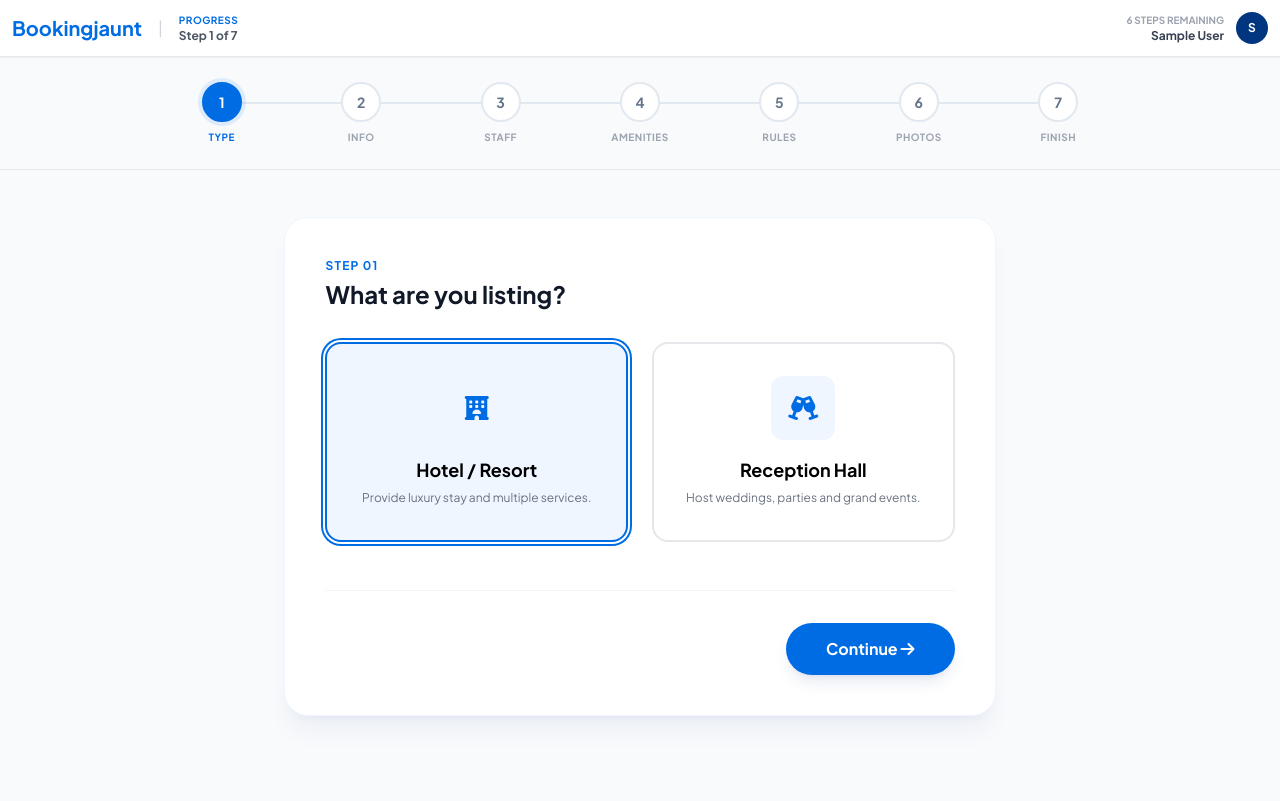
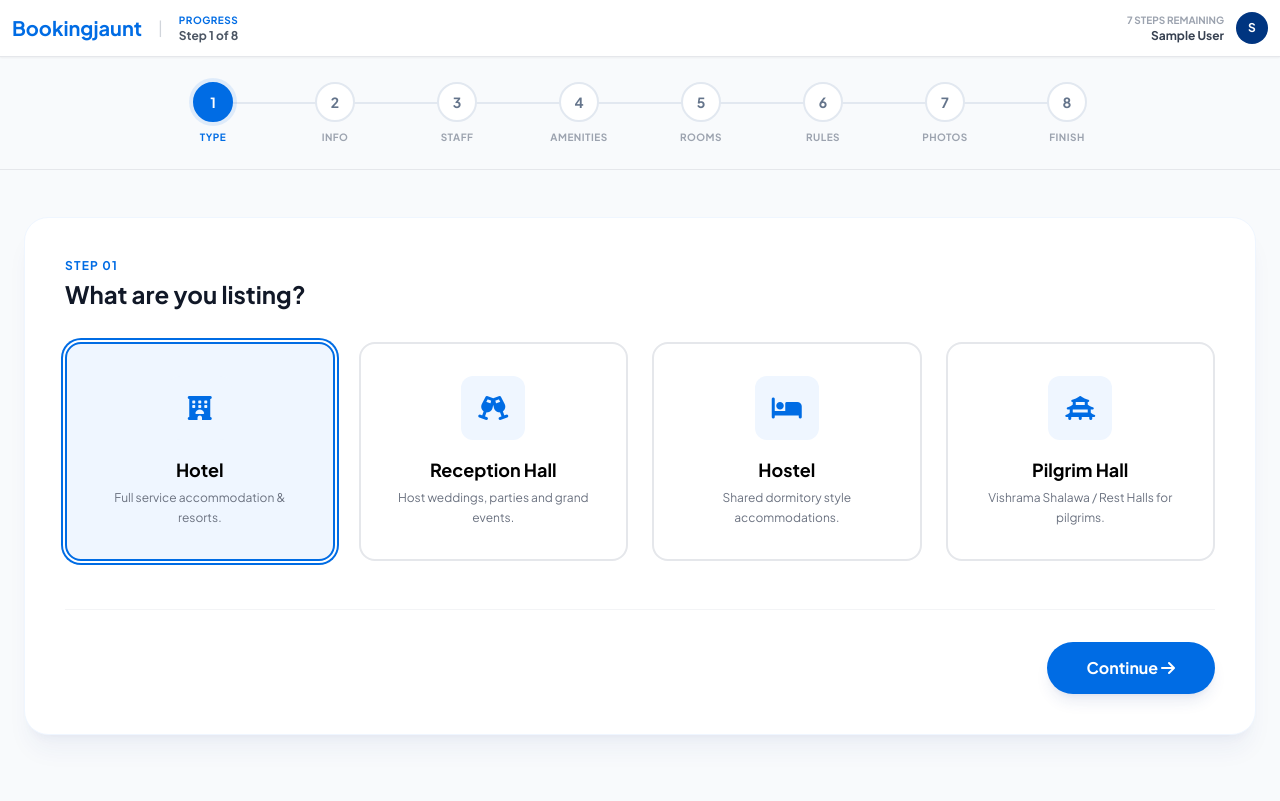
Before and after one commit to Bashitha267/bookingjaunt, a PHP site: page /property_wizard.php in a window 1280 px wide. Shown: the top 801 px of the page. Before the commit the page ends 732 px from the top, so only its background shows below. Run offline with PHP 8.4, Linux system fonts and the light colour scheme; the visitor is signed in with stand-in values (Sample User, id 1); data that the repository does not hold is empty; some libraries are stand-ins or nearby versions.

Commit message:
added until step 5

```diff
--- a/database.sql
+++ b/database.sql
@@ -23,7 +23,7 @@ CREATE TABLE IF NOT EXISTS users (
 CREATE TABLE IF NOT EXISTS properties (
     id INT AUTO_INCREMENT PRIMARY KEY,
     owner_id INT NOT NULL,
-    business_type ENUM('hotel', 'reception_hall') NOT NULL,
+    business_type ENUM('hotel', 'reception_hall', 'hostel', 'rest_hall') NOT NULL,
     hotel_category ENUM('budget_friendly', 'luxury', 'super_luxury') NULL,
     property_name VARCHAR(255) NOT NULL,
     description TEXT,
--- a/property_wizard.php
+++ b/property_wizard.php
@@ -6,6 +6,15 @@ session_start();
 if (!isset($_SESSION['user_id'])) {
     header("Location: register.php");
     exit();
+}
+
+// Fetch Master Amenities
+$stmt = $pdo->query("SELECT * FROM amenities_master ORDER BY category, amenity_name");
+$all_amenities = $stmt->fetchAll(PDO::FETCH_ASSOC);
+
+$grouped_amenities = [];
+foreach ($all_amenities as $amenity) {
+    $grouped_amenities[$amenity['category']][] = $amenity;
 }
 
 $type = $_GET['type'] ?? 'hotel';
@@ -68,7 +77,7 @@ $type = $_GET['type'] ?? 'hotel';
         <div class="max-w-5xl mx-auto px-6">
             <div class="flex justify-between relative">
                 <?php
-            $steps = ["Type", "Info", "Staff", "Amenities", "Rules", "Photos", "Finish"];
+                $steps = ["Type", "Info", "Staff", "Amenities", "Rooms", "Rules", "Photos", "Finish"];
                 foreach($steps as $i => $name):
                     $num = $i + 1;
                 ?>
@@ -92,14 +101,14 @@ $type = $_GET['type'] ?? 'hotel';
                         <span class="text-[#006ce4] font-bold text-xs tracking-widest uppercase mb-1 block">Step 01</span>
                         <h2 class="text-2xl font-bold text-gray-900">What are you listing?</h2>
                     </div>
-                    <div class="grid grid-cols-2 gap-6">
+                    <div class="grid grid-cols-1 md:grid-cols-2 lg:grid-cols-4 gap-6">
                         <label class="group relative border-2 rounded-2xl p-8 cursor-pointer hover:bg-blue-50/50 transition-all text-center has-[:checked]:border-[#006ce4] has-[:checked]:bg-blue-50 ring-offset-2 has-[:checked]:ring-2 ring-[#006ce4]">
                             <input type="radio" name="business_type" value="hotel" required class="hidden" <?= $type == 'hotel' ? 'checked' : '' ?>>
                             <div class="w-16 h-16 bg-blue-50 text-[#006ce4] rounded-xl flex items-center justify-center mx-auto mb-4 group-hover:scale-105 transition-transform">
                                 <i class="fas fa-hotel text-2xl"></i>
                             </div>
-                            <div class="font-bold text-lg mb-1">Hotel / Resort</div>
-                            <p class="text-xs text-gray-500 leading-relaxed">Provide luxury stay and multiple services.</p>
+                            <div class="font-bold text-lg mb-1">Hotel</div>
+                            <p class="text-xs text-gray-500 leading-relaxed">Full service accommodation & resorts.</p>
                         </label>
                         <label class="group relative border-2 rounded-2xl p-8 cursor-pointer hover:bg-blue-50/50 transition-all text-center has-[:checked]:border-[#006ce4] has-[:checked]:bg-blue-50 ring-offset-2 has-[:checked]:ring-2 ring-[#006ce4]">
                             <input type="radio" name="business_type" value="reception_hall" class="hidden" <?= $type == 'reception_hall' ? 'checked' : '' ?>>
@@ -108,6 +117,22 @@ $type = $_GET['type'] ?? 'hotel';
                             </div>
                             <div class="font-bold text-lg mb-1">Reception Hall</div>
                             <p class="text-xs text-gray-500 leading-relaxed">Host weddings, parties and grand events.</p>
+                        </label>
+                        <label class="group relative border-2 rounded-2xl p-8 cursor-pointer hover:bg-blue-50/50 transition-all text-center has-[:checked]:border-[#006ce4] has-[:checked]:bg-blue-50 ring-offset-2 has-[:checked]:ring-2 ring-[#006ce4]">
+                            <input type="radio" name="business_type" value="hostel" class="hidden" <?= $type == 'hostel' ? 'checked' : '' ?>>
+                            <div class="w-16 h-16 bg-blue-50 text-[#006ce4] rounded-xl flex items-center justify-center mx-auto mb-4 group-hover:scale-105 transition-transform">
+                                <i class="fas fa-bed text-2xl"></i>
+                            </div>
+                            <div class="font-bold text-lg mb-1">Hostel</div>
+                            <p class="text-xs text-gray-500 leading-relaxed">Shared dormitory style accommodations.</p>
+                        </label>
+                        <label class="group relative border-2 rounded-2xl p-8 cursor-pointer hover:bg-blue-50/50 transition-all text-center has-[:checked]:border-[#006ce4] has-[:checked]:bg-blue-50 ring-offset-2 has-[:checked]:ring-2 ring-[#006ce4]">
+                            <input type="radio" name="business_type" value="rest_hall" class="hidden" <?= $type == 'rest_hall' ? 'checked' : '' ?>>
+                            <div class="w-16 h-16 bg-blue-50 text-[#006ce4] rounded-xl flex items-center justify-center mx-auto mb-4 group-hover:scale-105 transition-transform">
+                                <i class="fas fa-vihara text-2xl"></i>
+                            </div>
+                            <div class="font-bold text-lg mb-1">Pilgrim Hall</div>
+                            <p class="text-xs text-gray-500 leading-relaxed">Vishrama Shalawa / Rest Halls for pilgrims.</p>
                         </label>
                     </div>
                 </div>
@@ -367,104 +392,84 @@ $type = $_GET['type'] ?? 'hotel';
                     <div class="mb-8">
                         <span class="text-[#006ce4] font-bold text-xs tracking-widest uppercase mb-1 block">Step 04</span>
                         <h2 class="text-2xl font-bold text-gray-900">Amenities & Facilities</h2>
-                        <p class="text-sm text-gray-500 mt-1">Select the amenities available at your property to help guests find you.</p>
+                        <p class="text-sm text-gray-500 mt-1">Select the amenities available at your property. These are managed by our admin.</p>
                     </div>
 
-                    <div class="space-y-10">
-                        <!-- Most Popular -->
+                    <div class="space-y-12">
+                        <?php foreach($grouped_amenities as $category => $items): ?>
                             <div>
-                            <h3 class="text-xs font-bold text-[#006ce4] uppercase tracking-wider mb-4 flex items-center gap-2">
-                                <i class="fas fa-star text-[10px]"></i> Most Popular
+                                <h3 class="text-xs font-bold text-[#006ce4] uppercase tracking-wider mb-5 flex items-center gap-2">
+                                    <span class="w-1.5 h-1.5 rounded-full bg-[#006ce4]"></span>
+                                    <?= $category ?>
                                 </h3>
                                 <div class="grid grid-cols-2 md:grid-cols-4 lg:grid-cols-6 gap-4">
-                                <?php
-                                $popular = [
-                                    ['id' => 'wifi', 'name' => 'Free WiFi', 'icon' => 'fa-wifi'],
-                                    ['id' => 'pool', 'name' => 'Swimming Pool', 'icon' => 'fa-swimming-pool'],
-                                    ['id' => 'parking', 'name' => 'Free Parking', 'icon' => 'fa-parking'],
-                                    ['id' => 'ac', 'name' => 'Air Conditioning', 'icon' => 'fa-wind'],
-                                    ['id' => 'restaurant', 'name' => 'Restaurant', 'icon' => 'fa-utensils'],
-                                    ['id' => 'gym', 'name' => 'Fitness Center', 'icon' => 'fa-dumbbell'],
-                                    ['id' => 'bar', 'name' => 'Bar', 'icon' => 'fa-glass-martini-alt'],
-                                    ['id' => 'room_service', 'name' => 'Room Service', 'icon' => 'fa-concierge-bell'],
-                                    ['id' => 'spa', 'name' => 'Spa & Wellness', 'icon' => 'fa-spa'],
-                                    ['id' => 'breakfast', 'name' => 'Breakfast Included', 'icon' => 'fa-egg'],
-                                ];
-                                foreach($popular as $item): ?>
-                                    <label class="amenity-card group relative cursor-pointer">
+                                    <?php foreach($items as $item): ?>
+                                        <label class="amenity-card group relative cursor-pointer h-full">
                                             <input type="checkbox" name="amenities[]" value="<?= $item['id'] ?>" class="hidden peer">
-                                        <div class="flex flex-col items-center justify-center p-5 rounded-2xl border-2 bg-gray-50/30 group-hover:bg-white peer-checked:border-[#006ce4] peer-checked:bg-blue-50/50 transition-all shadow-sm group-hover:shadow-md">
-                                            <i class="fas <?= $item['icon'] ?> text-gray-400 group-hover:text-[#006ce4] peer-checked:text-[#006ce4] text-xl mb-3"></i>
-                                            <span class="text-[10px] font-bold text-gray-600 group-hover:text-gray-900 peer-checked:text-[#003580] text-center uppercase tracking-tighter"><?= $item['name'] ?></span>
+                                            <div class="flex flex-col items-center justify-center p-5 rounded-2xl border-2 bg-gray-50/30 group-hover:bg-white peer-checked:border-[#006ce4] peer-checked:bg-[#006ce4]/5 transition-all shadow-sm group-hover:shadow-md h-full min-h-[110px] relative overflow-hidden">
+                                                <!-- Selection Glow -->
+                                                <div class="absolute inset-0 bg-[#006ce4]/10 opacity-0 peer-checked:opacity-100 transition-opacity"></div>
+
+                                                <i class="fas <?= $item['icon'] ?? 'fa-check' ?> text-gray-400 group-hover:text-[#006ce4] peer-checked:text-[#006ce4] text-2xl mb-3 transition-all group-hover:scale-110 peer-checked:scale-110"></i>
+                                                <span class="text-[10px] font-black text-gray-600 group-hover:text-gray-900 peer-checked:text-[#003580] text-center uppercase tracking-tighter leading-tight relative z-10"><?= $item['amenity_name'] ?></span>
+
+                                                <!-- Checkmark Indicator -->
+                                                <div class="absolute top-2 right-2 opacity-0 peer-checked:opacity-100 transition-opacity">
+                                                    <i class="fas fa-check-circle text-[#006ce4] text-[10px]"></i>
+                                                </div>
                                             </div>
                                         </label>
                                     <?php endforeach; ?>
                                 </div>
                             </div>
+                        <?php endforeach; ?>
 
-                        <!-- Bathroom & Bedroom (Side by Side on Wide Screens) -->
-                        <div class="grid grid-cols-1 xl:grid-cols-2 gap-10">
-                            <!-- Bathroom -->
-                            <div>
-                                <h3 class="text-xs font-bold text-gray-500 uppercase tracking-wider mb-4 flex items-center gap-2">
-                                    <i class="fas fa-bath text-[10px]"></i> Bathroom
-                                </h3>
-                                <div class="grid grid-cols-2 gap-3">
-                                    <?php
-                                    $bathroom = [
-                                        ['id' => 'hot_water', 'name' => 'Hot Water', 'icon' => 'fa-hot-tub'],
-                                        ['id' => 'toiletries', 'name' => 'Free Toiletries', 'icon' => 'fa-pump-soap'],
-                                        ['id' => 'towels', 'name' => 'Towels', 'icon' => 'fa-scroll'],
-                                        ['id' => 'hairdryer', 'name' => 'Hairdryer', 'icon' => 'fa-wind'],
-                                        ['id' => 'bathtub', 'name' => 'Bathtub', 'icon' => 'fa-bath'],
-                                        ['id' => 'shower', 'name' => 'Rain Shower', 'icon' => 'fa-shower'],
-                                    ];
-                                    foreach($bathroom as $item): ?>
-                                        <label class="amenity-card group relative cursor-pointer">
-                                            <input type="checkbox" name="amenities[]" value="<?= $item['id'] ?>" class="hidden peer">
-                                            <div class="flex items-center gap-3 p-3 rounded-xl border bg-gray-50/20 group-hover:bg-white peer-checked:border-[#006ce4] peer-checked:bg-blue-50/50 transition-all">
-                                                <i class="fas <?= $item['icon'] ?> text-gray-400 peer-checked:text-[#006ce4] text-sm w-5 text-center"></i>
-                                                <span class="text-[10px] font-bold text-gray-600 peer-checked:text-[#003580] uppercase tracking-wide"><?= $item['name'] ?></span>
+                        <!-- Special Amenities Row by Row -->
+                        <div class="bg-blue-50/30 p-8 rounded-3xl border border-blue-100">
+                            <h3 class="text-lg font-bold text-gray-800 mb-2">Special Amenities</h3>
+                            <p class="text-xs text-gray-500 mb-6 uppercase tracking-wider">Does your hotel have something unique? Add them here row by row.</p>
+
+                            <div id="special-amenities-container" class="space-y-3">
+                                <!-- Row 1 (Default) -->
+                                <div class="special-amenity-row flex gap-3">
+                                    <div class="relative flex-1">
+                                        <i class="fas fa-magic absolute left-4 top-1/2 -translate-y-1/2 text-blue-300"></i>
+                                        <input type="text" name="special_amenities[]" placeholder="e.g. Traditional Sri Lankan Welcome Drink" class="w-full pl-12 pr-5 py-3 rounded-xl border bg-white text-sm outline-none focus:ring-2 focus:ring-[#006ce4] transition-all">
                                     </div>
-                                        </label>
-                                    <?php endforeach; ?>
+                                    <button type="button" class="remove-special-row w-12 h-12 rounded-xl border-2 border-dashed border-red-200 text-red-300 hover:border-red-500 hover:text-red-500 transition-all flex items-center justify-center">
+                                        <i class="fas fa-times"></i>
+                                    </button>
                                 </div>
                             </div>
 
-                            <!-- Bedroom -->
-                            <div>
-                                <h3 class="text-xs font-bold text-gray-500 uppercase tracking-wider mb-4 flex items-center gap-2">
-                                    <i class="fas fa-bed text-[10px]"></i> Bedroom & Living
-                                </h3>
-                                <div class="grid grid-cols-2 gap-3">
-                                    <?php
-                                    $bedroom = [
-                                        ['id' => 'linen', 'name' => 'Linen', 'icon' => 'fa-bed'],
-                                        ['id' => 'wardrobe', 'name' => 'Wardrobe', 'icon' => 'fa-door-closed'],
-                                        ['id' => 'iron', 'name' => 'Ironing Facilities', 'icon' => 'fa-tshirt'],
-                                        ['id' => 'fan', 'name' => 'Fan', 'icon' => 'fa-fan'],
-                                        ['id' => 'tv', 'name' => 'Flat-screen TV', 'icon' => 'fa-tv'],
-                                        ['id' => 'desk', 'name' => 'Work Desk', 'icon' => 'fa-laptop'],
-                                    ];
-                                    foreach($bedroom as $item): ?>
-                                        <label class="amenity-card group relative cursor-pointer">
-                                            <input type="checkbox" name="amenities[]" value="<?= $item['id'] ?>" class="hidden peer">
-                                            <div class="flex items-center gap-3 p-3 rounded-xl border bg-gray-50/20 group-hover:bg-white peer-checked:border-[#006ce4] peer-checked:bg-blue-50/50 transition-all">
-                                                <i class="fas <?= $item['icon'] ?> text-gray-400 peer-checked:text-[#006ce4] text-sm w-5 text-center"></i>
-                                                <span class="text-[10px] font-bold text-gray-600 peer-checked:text-[#003580] uppercase tracking-wide"><?= $item['name'] ?></span>
-                                            </div>
-                                        </label>
-                                    <?php endforeach; ?>
-                                </div>
-                            </div>
+                            <button type="button" id="add-special-amenity" class="mt-4 flex items-center gap-2 text-xs font-bold text-[#006ce4] hover:text-[#003580] transition-all px-4 py-2 rounded-lg hover:bg-blue-50">
+                                <i class="fas fa-plus-circle"></i> ADD ANOTHER SPECIAL AMENITY
+                            </button>
                         </div>
                     </div>
                 </div>
 
-                <!-- Step 5: Policies & Rules -->
+                <!-- Step 5: Room Details -->
                 <div class="wizard-step" data-step="5">
                     <div class="mb-8">
                         <span class="text-[#006ce4] font-bold text-xs tracking-widest uppercase mb-1 block">Step 05</span>
+                        <h2 class="text-2xl font-bold text-gray-900">Room & Hall Details</h2>
+                        <p class="text-sm text-gray-500 mt-1">Define your inventory. For hotels add rooms, for reception halls add halls.</p>
+                    </div>
+
+                    <div id="room-inventory-container" class="space-y-6">
+                        <!-- Room Cards will be injected here -->
+                    </div>
+
+                    <button type="button" id="add-room-btn" class="mt-8 w-full py-4 border-2 border-dashed border-blue-200 rounded-2xl text-[#006ce4] font-bold hover:bg-blue-50 hover:border-[#006ce4] transition-all flex items-center justify-center gap-2">
+                        <i class="fas fa-plus-circle"></i> ADD ANOTHER ROOM / HALL TYPE
+                    </button>
+                </div>
+
+                <!-- Step 6: Policies & Rules -->
+                <div class="wizard-step" data-step="6">
+                    <div class="mb-8">
+                        <span class="text-[#006ce4] font-bold text-xs tracking-widest uppercase mb-1 block">Step 06</span>
                         <h2 class="text-2xl font-bold text-gray-900">Policies & Rules</h2>
                         <p class="text-sm text-gray-500 mt-1">Set the guidelines for guests staying at your property.</p>
                     </div>
@@ -512,7 +517,8 @@ $type = $_GET['type'] ?? 'hotel';
                     </div>
                 </div>
 
-                <div class="wizard-step" data-step="6">
+                <!-- Step 7: Property Photos -->
+                <div class="wizard-step" data-step="7">
                     <div class="mb-10 text-center py-20">
                         <i class="fas fa-images text-6xl text-blue-200 mb-6"></i>
                         <h2 class="text-3xl font-extrabold text-gray-900">Property Photos</h2>
@@ -520,8 +526,8 @@ $type = $_GET['type'] ?? 'hotel';
                     </div>
                 </div>
 
-                <!-- Step 7: Final Review -->
-                <div class="wizard-step" data-step="7">
+                <!-- Step 8: Final Review -->
+                <div class="wizard-step" data-step="8">
                     <div class="mb-10 text-center">
                         <div class="w-24 h-24 bg-green-100 text-green-600 rounded-full flex items-center justify-center mx-auto mb-8">
                             <i class="fas fa-check text-4xl"></i>
@@ -547,7 +553,7 @@ $type = $_GET['type'] ?? 'hotel';
 
     <script>
         let currentStep = 1;
-        const totalSteps = 7;
+        const totalSteps = 8;
 
         function updateDisplay() {
             // Update Wizard Steps
@@ -808,6 +814,43 @@ $type = $_GET['type'] ?? 'hotel';
             const preview = container.querySelector('.preview-container');
             preview.classList.add('hidden');
         }
+
+        // Special Amenities dynamic rows
+        const specialContainer = document.getElementById('special-amenities-container');
+        const addSpecialBtn = document.getElementById('add-special-amenity');
+
+        addSpecialBtn.addEventListener('click', () => {
+            const row = document.createElement('div');
+            row.className = 'special-amenity-row flex gap-3';
+            row.innerHTML = `
+                <div class="relative flex-1">
+                    <i class="fas fa-magic absolute left-4 top-1/2 -translate-y-1/2 text-blue-300"></i>
+                    <input type="text" name="special_amenities[]" placeholder="e.g. Another unique feature" class="w-full pl-12 pr-5 py-3 rounded-xl border bg-white text-sm outline-none focus:ring-2 focus:ring-[#006ce4] transition-all">
+                </div>
+                <button type="button" class="remove-special-row w-12 h-12 rounded-xl border-2 border-dashed border-red-200 text-red-300 hover:border-red-500 hover:text-red-500 transition-all flex items-center justify-center">
+                    <i class="fas fa-times"></i>
+                </button>
+            `;
+            specialContainer.appendChild(row);
+
+            // Re-bind removal events
+            bindRemovalEvents();
+        });
+
+        function bindRemovalEvents() {
+            document.querySelectorAll('.remove-special-row').forEach(btn => {
+                btn.onclick = () => {
+                    if (document.querySelectorAll('.special-amenity-row').length > 1) {
+                        btn.closest('.special-amenity-row').remove();
+                        saveFormData();
+                    } else {
+                        btn.closest('.special-amenity-row').querySelector('input').value = '';
+                    }
+                };
+            });
+        }
+
+        bindRemovalEvents();
     </script>
 </body>
 </html>
```
Lines whose indentation alone changed are shown as unchanged.
